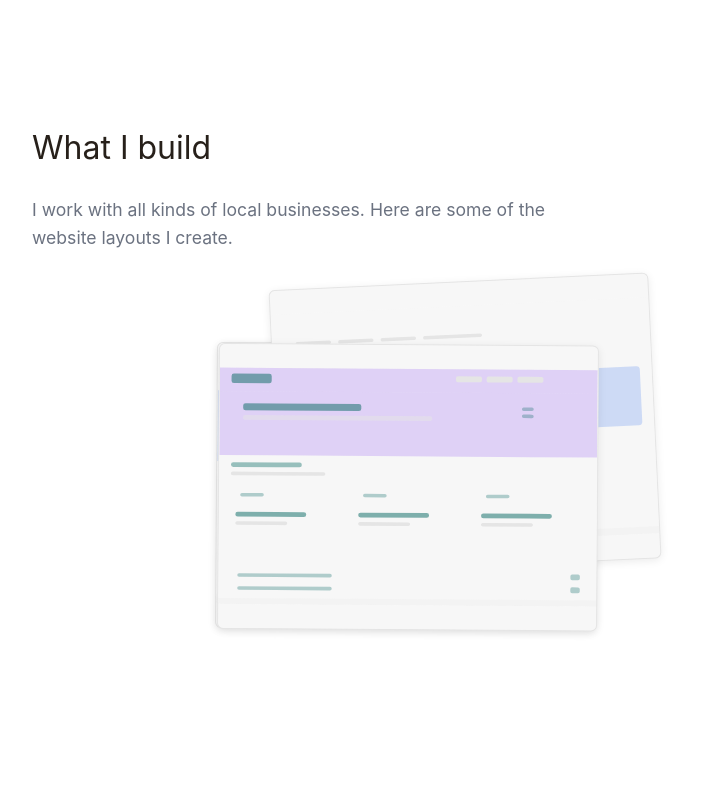
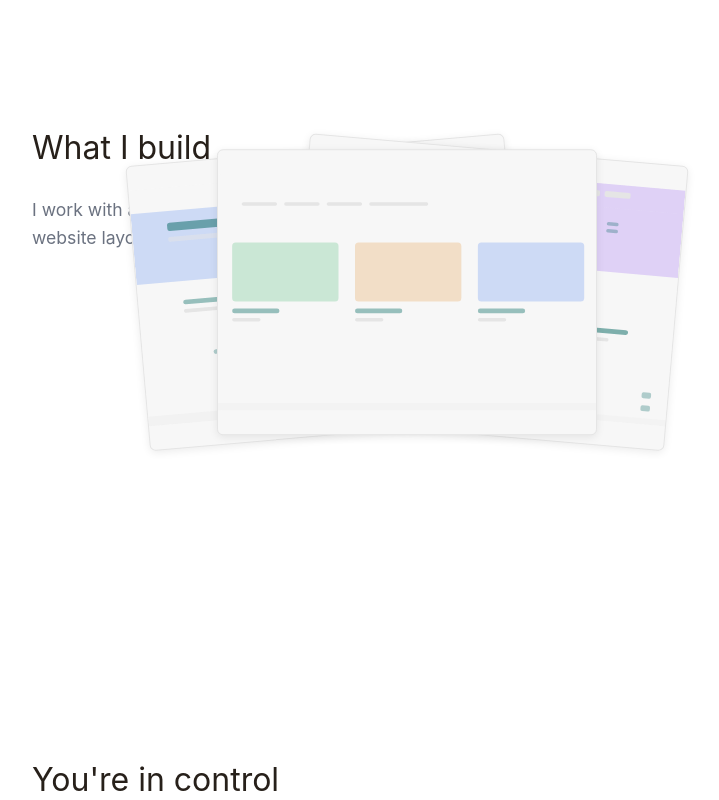
Before and after one commit to jacoblbagent/broughton-web-development, a React (Vite) app: page / in a window 1280 px wide. Shown: the part 2060-2860 px from the top of the page, without its empty margins (233-952 px from the left). Built offline with nearby package versions, Linux system fonts and the light colour scheme.

Commit message:
3-card carousel: center on top, left tilted -5deg, right tilted +5deg, cycles every 3s

```diff
--- a/src/pages/Home/Home.css
+++ b/src/pages/Home/Home.css
@@ -79,7 +79,7 @@
 /* === What I build — wireframes === */
 .wireframe-showcase {
   position: relative;
-  min-height: 420px;
+  min-height: 240px;
   margin-top: 1.5rem;
 }
 
--- a/src/pages/Home/Home.tsx
+++ b/src/pages/Home/Home.tsx
@@ -548,7 +548,7 @@ export default function Home() {
   const [businessSpinning, setBusinessSpinning] = useState(false);
   const [problemQuoteIdx, setProblemQuoteIdx] = useState(0);
   const [problemQuoteFading, setProblemQuoteFading] = useState(false);
-  const [wireframeIndices, setWireframeIndices] = useState<number[]>([0, 1, 2]);
+  const [centerIdx, setCenterIdx] = useState(0);
   const [wireframeFading, setWireframeFading] = useState(false);
 
   const headlineRef = useRef<HTMLInputElement>(null);
@@ -581,12 +581,10 @@ export default function Home() {
     const timer = setInterval(() => {
       setWireframeFading(true);
       setTimeout(() => {
-        const pool = [...Array(wireframes.length).keys()];
-        const shuffled = pool.sort(() => Math.random() - 0.5);
-        setWireframeIndices(shuffled.slice(0, 3));
+        setCenterIdx((i) => (i + 1) % wireframes.length);
         setWireframeFading(false);
       }, 300);
-    }, 5000);
+    }, 3000);
     return () => clearInterval(timer);
   }, []);
 
@@ -795,26 +793,23 @@ export default function Home() {
           website layouts I create.
         </p>
         <div className="wireframe-showcase">
-          {wireframeIndices.map((idx, i) => {
-            const w = wireframes[idx];
+          {(() => {
+            const N = wireframes.length;
+            const slots = [
+              { offset: (centerIdx - 1 + N) % N, x: -80, r: -5, z: 1 },
+              { offset: centerIdx, x: 0, r: 0, z: 3 },
+              { offset: (centerIdx + 1) % N, x: 80, r: 5, z: 2 },
+            ];
+            return slots.map((slot) => {
+              const w = wireframes[slot.offset];
               const Frame = w.render;
-            // Deterministic seed from the 3 indices so position is stable during the cycle
-            const seed = wireframeIndices[0] * 37 + wireframeIndices[1] * 13 + wireframeIndices[2] * 7 + i * 31;
-            const r = (n: number) => ((seed * (i + 1) * 13 + n * 7) % 200 - 100) / 100;
-            const o = {
-              x: Math.round(r(1) * 60),
-              y: Math.round(r(2) * 60 - 20),
-              r: +(r(3) * 3).toFixed(1),
-              z: i + 1,
-            };
               return (
                 <div
-                key={`${idx}-${i}`}
+                  key={slot.offset}
                   className={`wireframe-card${wireframeFading ? " fade-out" : ""}`}
                   style={{
-                  zIndex: o.z,
-                  top: `50%`,
-                  transform: `translate(calc(-50% + ${o.x}px), calc(-50% + ${o.y}px)) rotate(${o.r}deg)`,
+                    zIndex: slot.z,
+                    transform: `translateX(calc(-50% + ${slot.x}px)) translateY(-50%) rotate(${slot.r}deg)`,
                   }}
                 >
                   <div className="wireframe-frame">
@@ -822,7 +817,8 @@ export default function Home() {
                   </div>
                 </div>
               );
-          })}
+            });
+          })()}
         </div>
       </Section>
 
```
Lines whose indentation alone changed are shown as unchanged.
